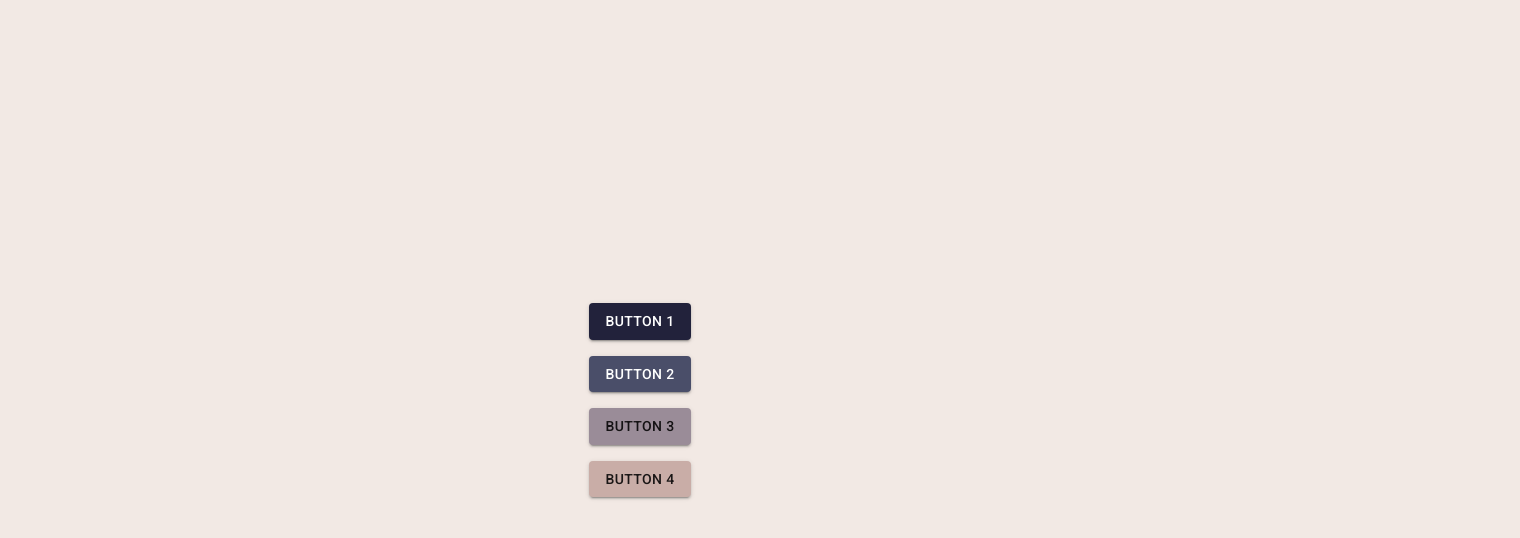
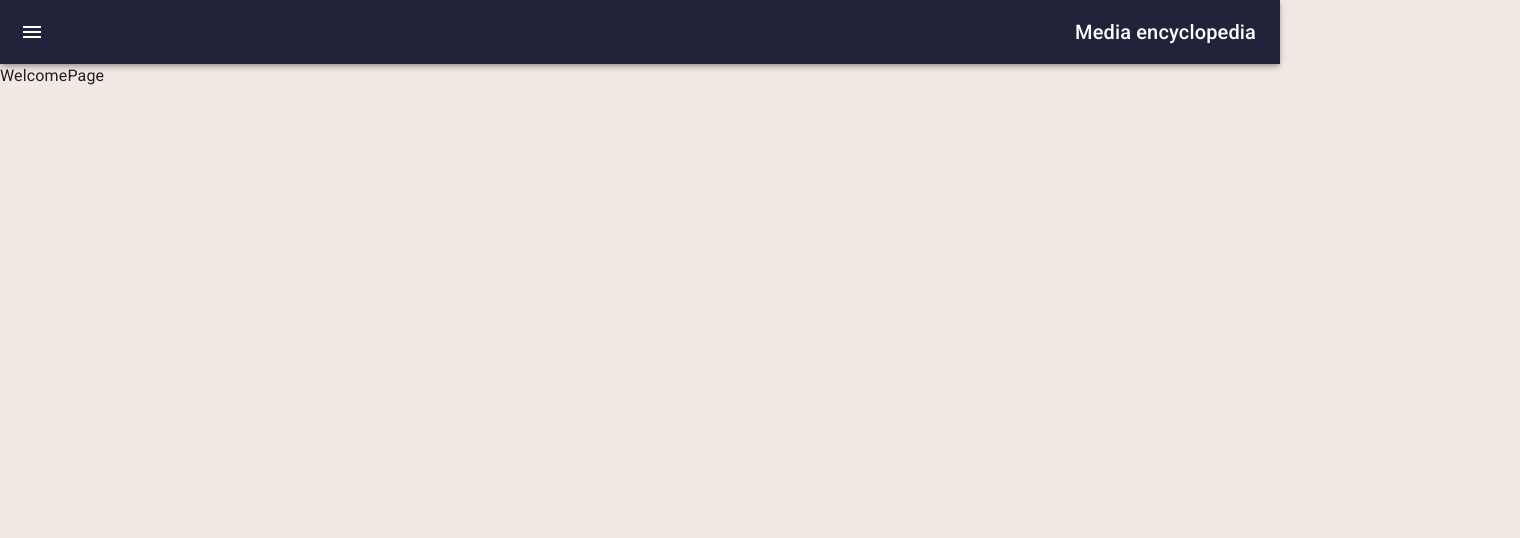
Before and after one commit to linch433/media-encyclopedia, a React (Vite) app: page / in a window 1280 px wide. Shown: the top 538 px of the page, 1520 px wide, since content can reach past the window. Built offline with nearby package versions, Linux system fonts and the light colour scheme.

Commit message:
Add default header component with default routing by drawer

```diff
--- a/src/App.jsx
+++ b/src/App.jsx
@@ -1,29 +1,13 @@
-import { Stack, Button } from '@mui/material';
+import { Stack, Button, Box } from '@mui/material';
+import { useRoutes } from 'react-router-dom';
+import routes from './routes/index.jsx';
 
 function App() {
+  const element = useRoutes(routes);
   return (
-    <Stack
-      sx={{
-        height: '100vh',
-        display: 'flex',
-        justifyContent: 'center',
-        alignItems: 'center',
-        gap: 2,
-      }}
-    >
-      <Button variant="contained" color="primary">
-        Button 1
-      </Button>
-      <Button variant="contained" color="secondary">
-        Button 2
-      </Button>
-      <Button variant="contained" color="tertiary">
-        Button 3
-      </Button>
-      <Button variant="contained" color="quaternary">
-        Button 4
-      </Button>
-    </Stack>
+    <Box>
+      {element}
+    </Box>
   );
 }
 
--- /dev/null
+++ b/src/components/HeaderComponents/CustomAppBar.jsx
@@ -0,0 +1,23 @@
+import { styled } from '@mui/material/styles';
+import MuiAppBar from '@mui/material/AppBar';
+
+const drawerWidth = 240;
+
+const AppBar = styled(MuiAppBar, {
+  shouldForwardProp: (prop) => prop !== 'open',
+})(({ theme, open }) => ({
+  transition: theme.transitions.create(['margin', 'width'], {
+    easing: theme.transitions.easing.sharp,
+    duration: theme.transitions.duration.leavingScreen,
+  }),
+  ...(open && {
+    width: `calc(100% - ${drawerWidth}px)`,
+    marginLeft: `${drawerWidth}px`,
+    transition: theme.transitions.create(['margin', 'width'], {
+      easing: theme.transitions.easing.easeOut,
+      duration: theme.transitions.duration.enteringScreen,
+    }),
+  }),
+}));
+
+export default AppBar;
--- /dev/null
+++ b/src/components/HeaderComponents/CustomDrawerHeader.jsx
@@ -0,0 +1,11 @@
+import { styled } from '@mui/material/styles';
+
+const DrawerHeader = styled('div')(({ theme }) => ({
+  display: 'flex',
+  alignItems: 'center',
+  padding: theme.spacing(0, 1),
+  ...theme.mixins.toolbar,
+  justifyContent: 'flex-end',
+}));
+
+export default DrawerHeader;
--- a/src/layouts/MainLayouts/Header.jsx
+++ b/src/layouts/MainLayouts/Header.jsx
@@ -0,0 +1,84 @@
+import { useState } from 'react';
+import { useTheme } from '@mui/material/styles';
+import { useNavigate } from 'react-router-dom';
+
+import Box from '@mui/material/Box';
+import Drawer from '@mui/material/Drawer';
+import Toolbar from '@mui/material/Toolbar';
+import Typography from '@mui/material/Typography';
+import Divider from '@mui/material/Divider';
+import IconButton from '@mui/material/IconButton';
+import MenuIcon from '@mui/icons-material/Menu';
+import ChevronLeftIcon from '@mui/icons-material/ChevronLeft';
+import ChevronRightIcon from '@mui/icons-material/ChevronRight';
+import DrawerHeader from '../../components/HeaderComponents/CustomDrawerHeader.jsx';
+import AppBar from '../../components/HeaderComponents/CustomAppBar.jsx';
+import { Link } from '@mui/material';
+
+const drawerWidth = 240;
+
+const Header = () => {
+  const theme = useTheme();
+  const navigate = useNavigate();
+  const [open, setOpen] = useState(false);
+
+  const handleDrawerOpen = () => {
+    setOpen(true);
+  };
+
+  const handleDrawerClose = () => {
+    setOpen(false);
+  };
+
+  return (
+    <Box sx={{ display: 'flex' }}>
+      <AppBar position='sticky' open={open}>
+        <Toolbar>
+          <IconButton
+            color='inherit'
+            aria-label='open drawer'
+            onClick={handleDrawerOpen}
+            edge='start'
+            sx={{ mr: 2, ...(open && { display: 'none' }) }}
+          >
+            <MenuIcon />
+          </IconButton>
+          <Typography variant='h6' noWrap component='div' sx={{ ml: 'auto' }}>
+            Media encyclopedia
+          </Typography>
+        </Toolbar>
+      </AppBar>
+      <Drawer
+        sx={{
+          width: drawerWidth,
+          flexShrink: 0,
+          '& .MuiDrawer-paper': {
+            width: drawerWidth,
+            boxSizing: 'border-box',
+          },
+        }}
+        variant='persistent'
+        anchor='left'
+        open={open}
+      >
+        <DrawerHeader>
+          <IconButton onClick={handleDrawerClose}>
+            {theme.direction === 'ltr' ? <ChevronLeftIcon /> : <ChevronRightIcon />}
+          </IconButton>
+        </DrawerHeader>
+        <Divider />
+        <Link component='button' underline='hover' onClick={() => {
+          navigate('/content');
+        }}>Content</Link>
+        <Link component='button' underline='hover' onClick={() => {
+          navigate('/glossary');
+        }}>Glossary</Link>
+        <Link component='button' underline='hover' onClick={() => {
+          navigate('/references');
+        }}>References</Link>
+      </Drawer>
+    </Box>
+  );
+};
+
+export default Header;
--- a/src/layouts/MainLayouts/MainLayout.jsx
+++ b/src/layouts/MainLayouts/MainLayout.jsx
@@ -0,0 +1,13 @@
+import { Box } from '@mui/material';
+import Header from './Header.jsx';
+
+const MainLayout = ({children}) => {
+  return (
+    <Box>
+      <Header/>
+      <Box sx={{}}>{children}</Box>
+    </Box>
+  );
+};
+
+export default MainLayout;
--- a/src/main.jsx
+++ b/src/main.jsx
@@ -2,6 +2,7 @@ import React from 'react';
 import ReactDOM from 'react-dom/client';
 import App from './App';
 import { CssBaseline, ThemeProvider, createTheme } from '@mui/material';
+import { BrowserRouter } from 'react-router-dom';
 
 const theme = createTheme({
   palette: {
@@ -25,9 +26,11 @@ const theme = createTheme({
 
 ReactDOM.createRoot(document.getElementById('root')).render(
   <React.StrictMode>
-    <ThemeProvider theme={theme}>
-      <CssBaseline />
-      <App />
-    </ThemeProvider>
-  </React.StrictMode>
+    <BrowserRouter>
+      <ThemeProvider theme={theme}>
+        <CssBaseline />
+        <App />
+      </ThemeProvider>
+    </BrowserRouter>
+  </React.StrictMode>,
 );
--- a/src/routes/index.jsx
+++ b/src/routes/index.jsx
@@ -1,20 +1,42 @@
+import { Outlet } from 'react-router-dom';
+import MainLayout from '../layouts/MainLayouts/MainLayout.jsx';
+import WelcomePage from '../pages/WelcomePage.jsx';
+import ContentPage from '../pages/ContentPage.jsx';
+import GlossaryPage from '../pages/GlossaryPage.jsx';
+import ListOfReferencesPage from '../pages/ListOfReferencesPage.jsx';
+
 const routes = [
   {
     path: '/',
     children: [
       {
         path: '',
-
+        element: (
+          <MainLayout>
+            <Outlet />
+          </MainLayout>
+        ),
+        children: [
+          {
+            path: '',
+            element: <WelcomePage />,
           },
           {
-                path: ''
+            path: '/content',
+            element: <ContentPage />,
           },
           {
-                path: ''
+            path: '/glossary',
+            element: <GlossaryPage />,
           },
           {
-                path: ''
+            path: '/references',
+            element: <ListOfReferencesPage />,
           },
-        ]
-    }
-]
+        ],
+      },
+    ],
+  },
+];
+
+export default routes;
```
Also changed, not shown: src/components/index.js (deleted). Lines whose indentation alone changed are shown as unchanged.
